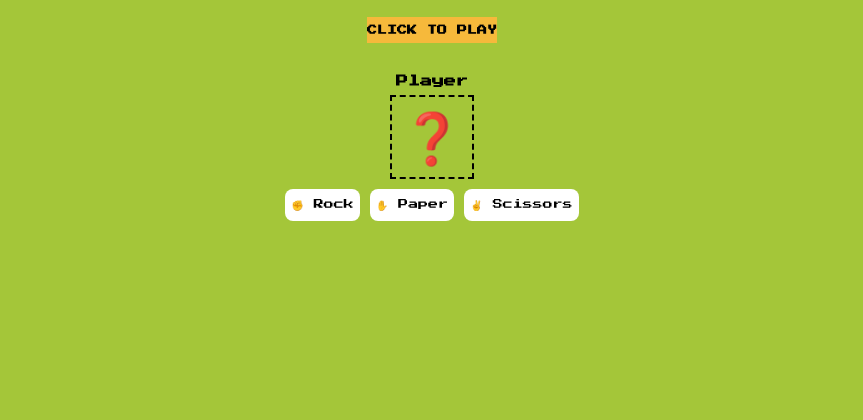
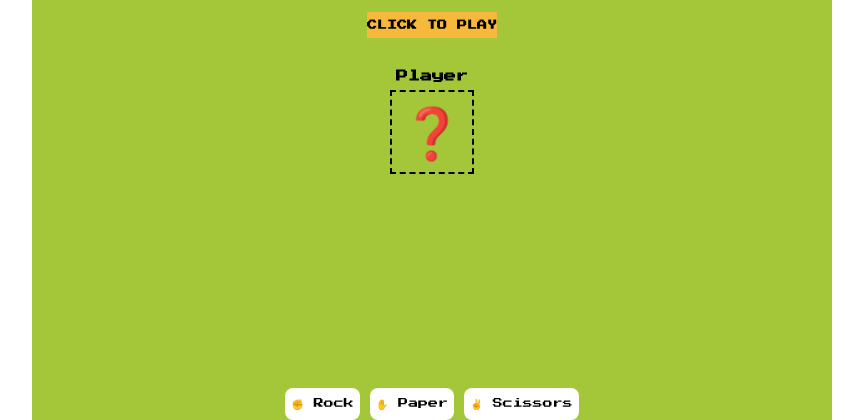
Before and after one commit to de-scientist/rps_game, a website built with Vite: page index.html in a window 1280 px wide. Shown: the part 380-800 px from the top of the page, without its empty margins (208-1071 px from the left). Built offline with nearby package versions, Linux system fonts and the light colour scheme.

Commit message:
style the page

```diff
--- a/src/style.css
+++ b/src/style.css
@@ -1,7 +1,7 @@
 body {
   margin: 0;
   font-family: 'Press Start 2P', cursive;
-  background-color: #a4c639;
+  background-color: #ffff;
   color: #000;
   display: flex;
   justify-content: center;
@@ -11,7 +11,9 @@ body {
 }
 
 .game-container {
-  width: 320px;
+  max-width: 800px;
+  width: 100%;
+  height: 100%;
   background-color: #a4c639;
   display: flex;
   flex-direction: column;
```
